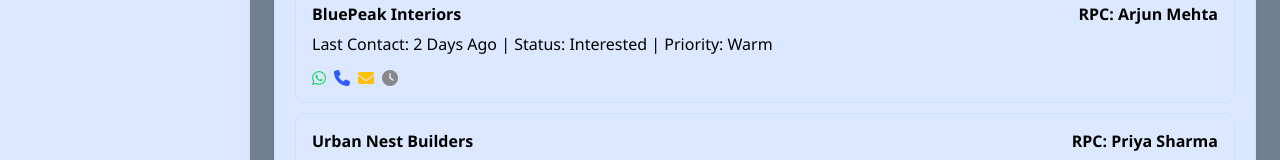
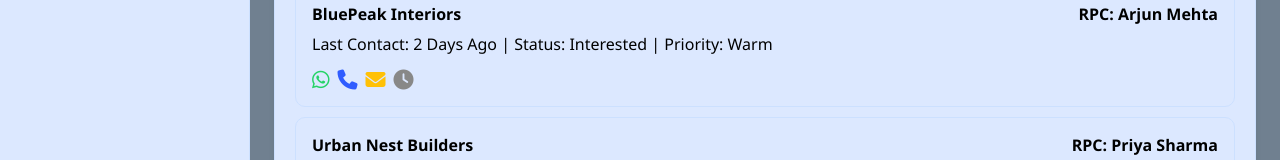
Before and after one commit to stirr3dz3phyr-ship-it/LeadFlow-WarMachine, a React (Vite) app: page / in a window 1280 px wide. Shown: the part 319-479 px from the top of the page. Built offline with nearby package versions, Linux system fonts and the light colour scheme.

Commit message:
Update styles.css

```diff
--- a/src/styles.css
+++ b/src/styles.css
@@ -78,8 +78,18 @@ html, body {
 /* ACTION BAR STYLING */
 .lead-actions {
   display: flex;
-  gap: 10px;
+  gap: 20px; /* This creates the space between the icons */
   margin-top: 15px;
+}
+
+.icon-action {
+  font-size: 20px; /* Adjust size here */
+  cursor: pointer;
+  transition: transform 0.2s;
+}
+
+.icon-action:hover {
+  transform: scale(1.2); /* Makes them grow slightly when you hover over them */
 }
 
 .action-btn {
```
